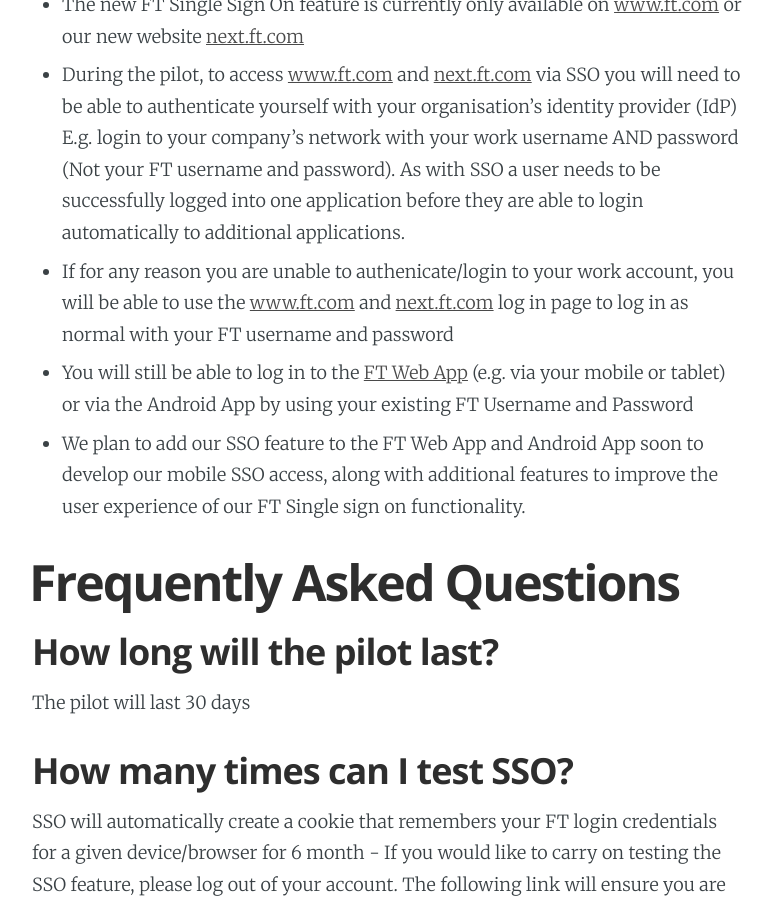
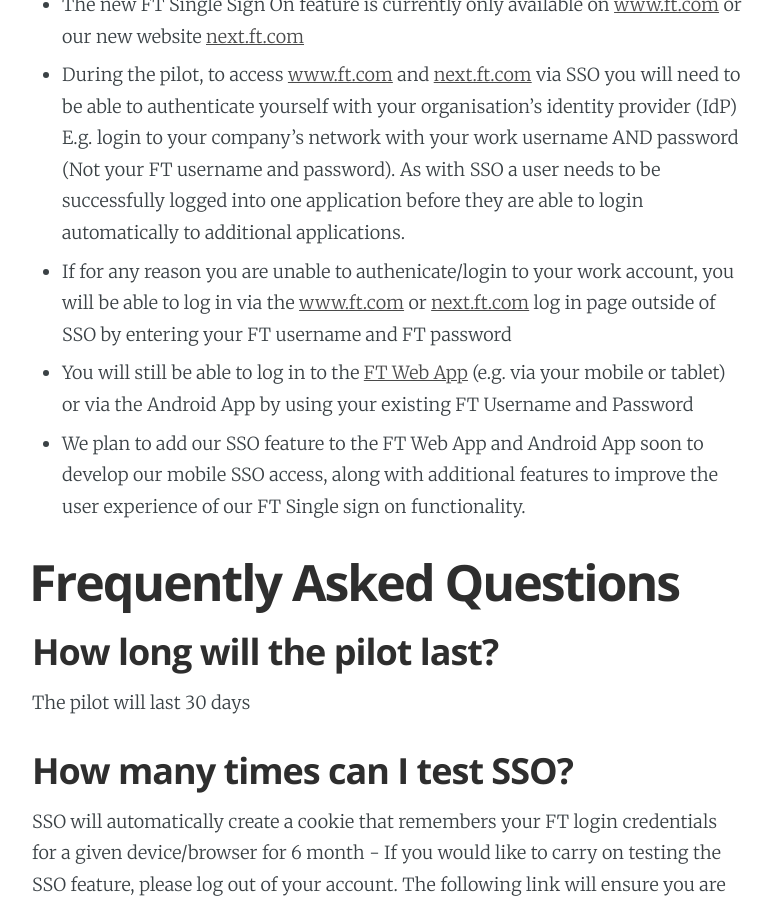
Before and after one commit to Financial-Times/sso-support, a Jekyll site: the page built from _posts/2016-07-19-user-guide-p2p-idp.md, in a window 1280 px wide and 900 px high, scrolled down 2286 px. Shown: the whole window, without its empty margins (253-1025 px from the left). Built offline with Jekyll 4.4.1, drawn with Linux system fonts in a browser that asks for light colours.

Commit message:
Update 2016-07-19-user-guide-p2p-idp.md

```diff
--- a/_posts/2016-07-19-user-guide-p2p-idp.md
+++ b/_posts/2016-07-19-user-guide-p2p-idp.md
@@ -45,7 +45,7 @@
 # Notes
 * The new FT Single Sign On feature is currently only available on  [www.ft.com](http://www.ft.com) or our new website [next.ft.com](https://next.ft.com)
 * During the pilot, to access [www.ft.com](http://www.ft.com) and [next.ft.com](https://next.ft.com) via SSO you will need to be able to authenticate yourself with your organisation’s identity provider (IdP) E.g. login to your company’s network with your work username AND password (Not your FT username and password). As with SSO a user needs to be successfully logged into one application before they are able to login automatically to additional applications.
-* If for any reason you are unable to authenicate/login to your work account, you will be able to use the [www.ft.com](http://www.ft.com) and [next.ft.com](https://next.ft.com) log in page to log in as normal with your FT username and password
+* If for any reason you are unable to authenicate/login to your work account, you will be able to log in via the [www.ft.com](http://www.ft.com) or [next.ft.com](https://next.ft.com) log in page outside of SSO by entering your FT username and FT password
 * You will still be able to log in to the [FT Web App](https://app.ft.com) (e.g. via your mobile or tablet) or via the Android App by using your existing FT Username and Password
 * We plan to add our SSO feature to the FT Web App and Android App soon to develop our mobile SSO access, along with additional features to improve the user experience of our FT Single sign on functionality.
 
```
